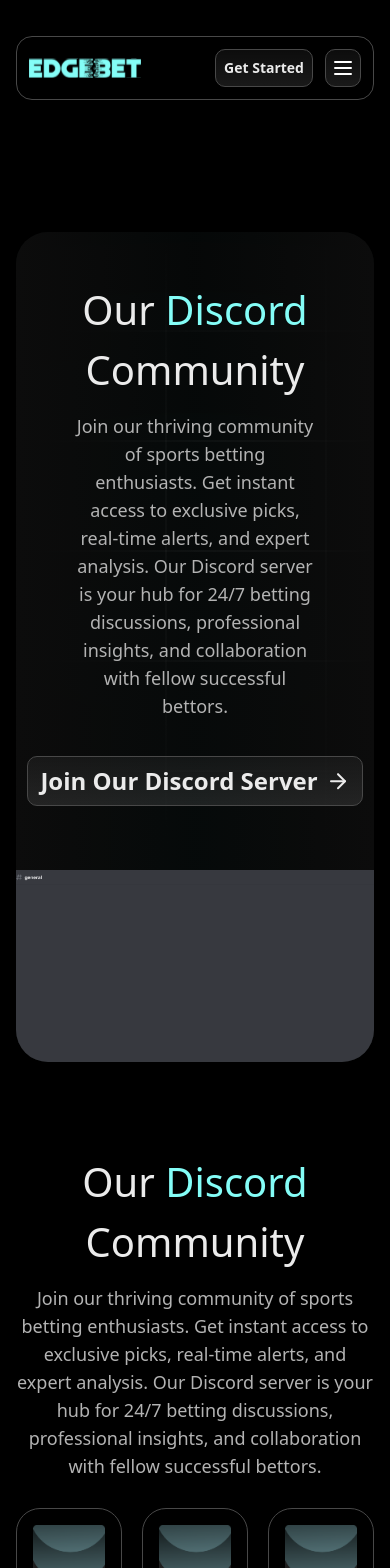
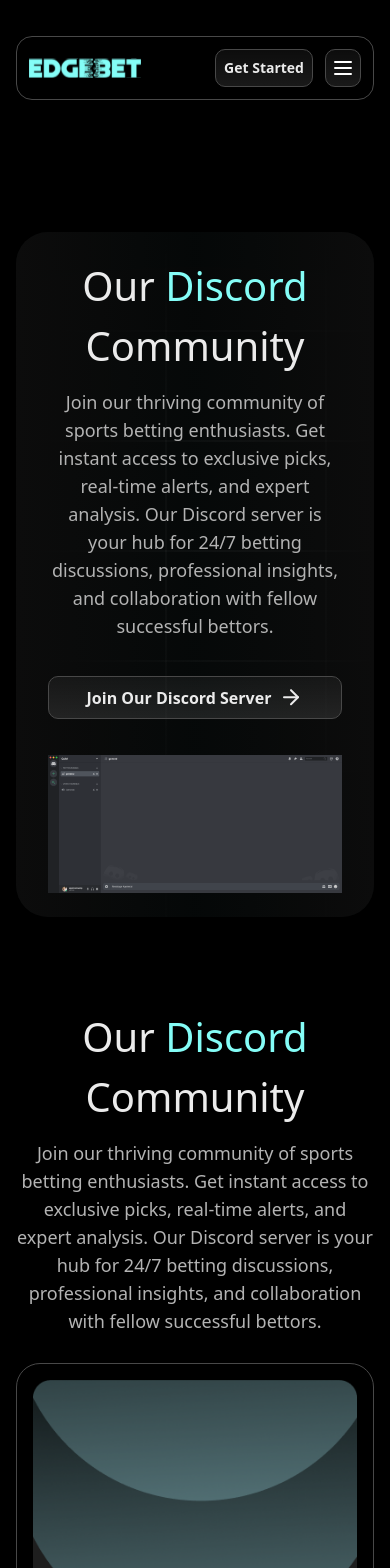
Before and after one commit to EdgeBetDevelopment/frontend-mvp, a Next.js app: page /community in a window 390 px wide. Shown: the top 1568 px of the page. Built offline with nearby package versions, Linux system fonts and the light colour scheme.

Commit message:
communiti mobile fix

```diff
--- a/src/components/community/CommunityFeatures.tsx
+++ b/src/components/community/CommunityFeatures.tsx
@@ -65,7 +65,7 @@ const CommunityFeatures = () => {
         }
       />
 
-      <ul className="grid grid-cols-3 gap-x-5 gap-y-12">
+      <ul className="grid gap-x-5 gap-y-12 sm:grid-cols-2 md:grid-cols-3">
         {COMMUNITY_FEATURES_DATA.map((feature, index) => (
           <FeatureCard key={feature.title} {...feature} num={index + 1} />
         ))}
--- a/src/components/community/DiscordBlock.tsx
+++ b/src/components/community/DiscordBlock.tsx
@@ -15,7 +15,7 @@ const DiscrodBlock = () => {
         background:
           'linear-gradient(90deg, rgba(12, 12, 12) 0%, rgba(233, 233, 233, 0.01) 50%, rgba(12, 12, 12) 100%)',
       }}
-      className="relative flex w-full flex-col items-center gap-9 overflow-hidden rounded-4xl bg-[#E9E9E90D] px-14 py-12 pb-64"
+      className="relative flex w-full flex-col items-center gap-9 overflow-hidden rounded-4xl bg-[#E9E9E90D] px-8 py-6 md:px-14 md:py-12"
     >
       <div
         style={{ backgroundImage: `url(${GridBgImage.src})` }}
@@ -43,13 +43,13 @@ const DiscrodBlock = () => {
       />
 
       <Button
-        className="text-center align-middle text-2xl font-bold tracking-normal"
+        className="w-full text-center align-middle text-base font-bold tracking-normal sm:w-auto sm:text-2xl"
         variant="gradient"
       >
         Join Our Discord Server <ArrowRightIcon />
       </Button>
 
-      <div className="absolute -bottom-20 h-[272px] w-[580px]">
+      <div className="h-auto w-full md:h-[272px] md:w-[580px]">
         <Image placeholder="blur" src={DiscordImage} alt={'Discord'} />
       </div>
     </div>
```
